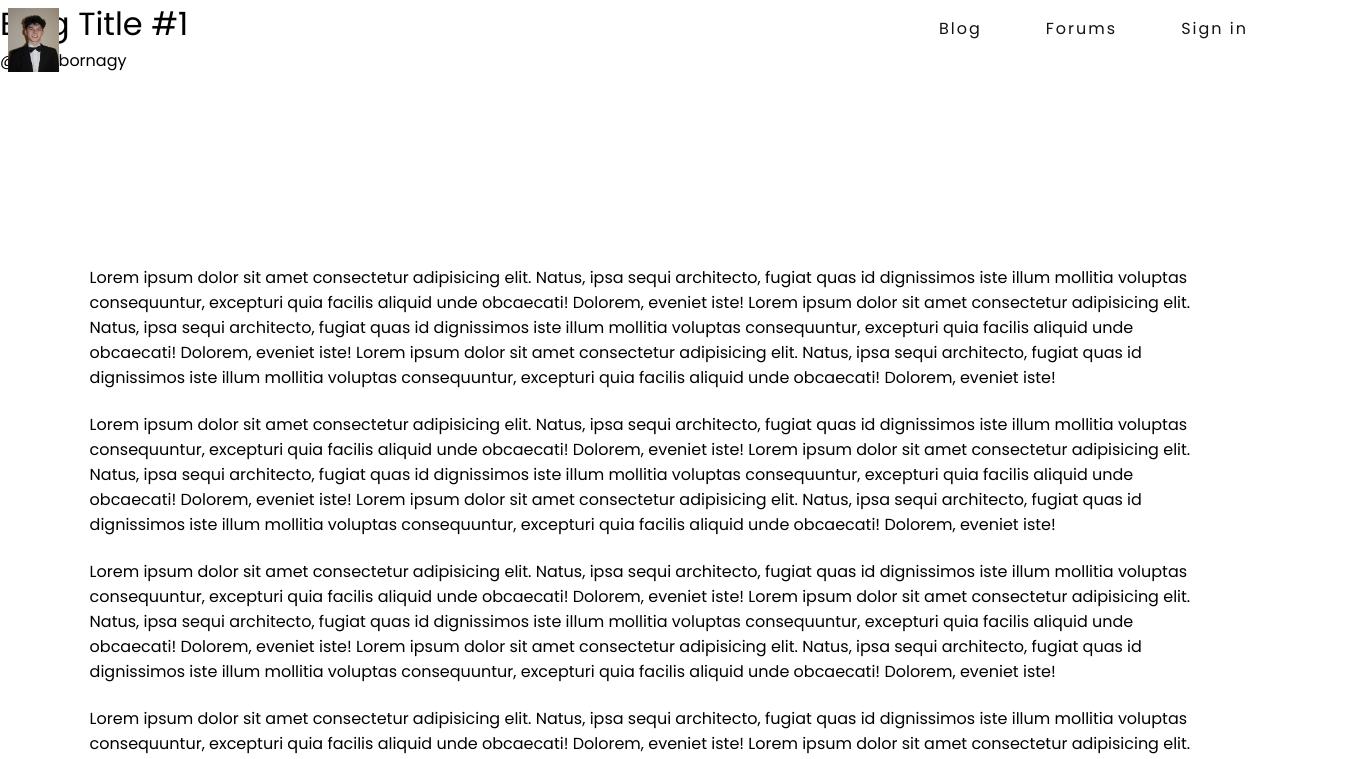
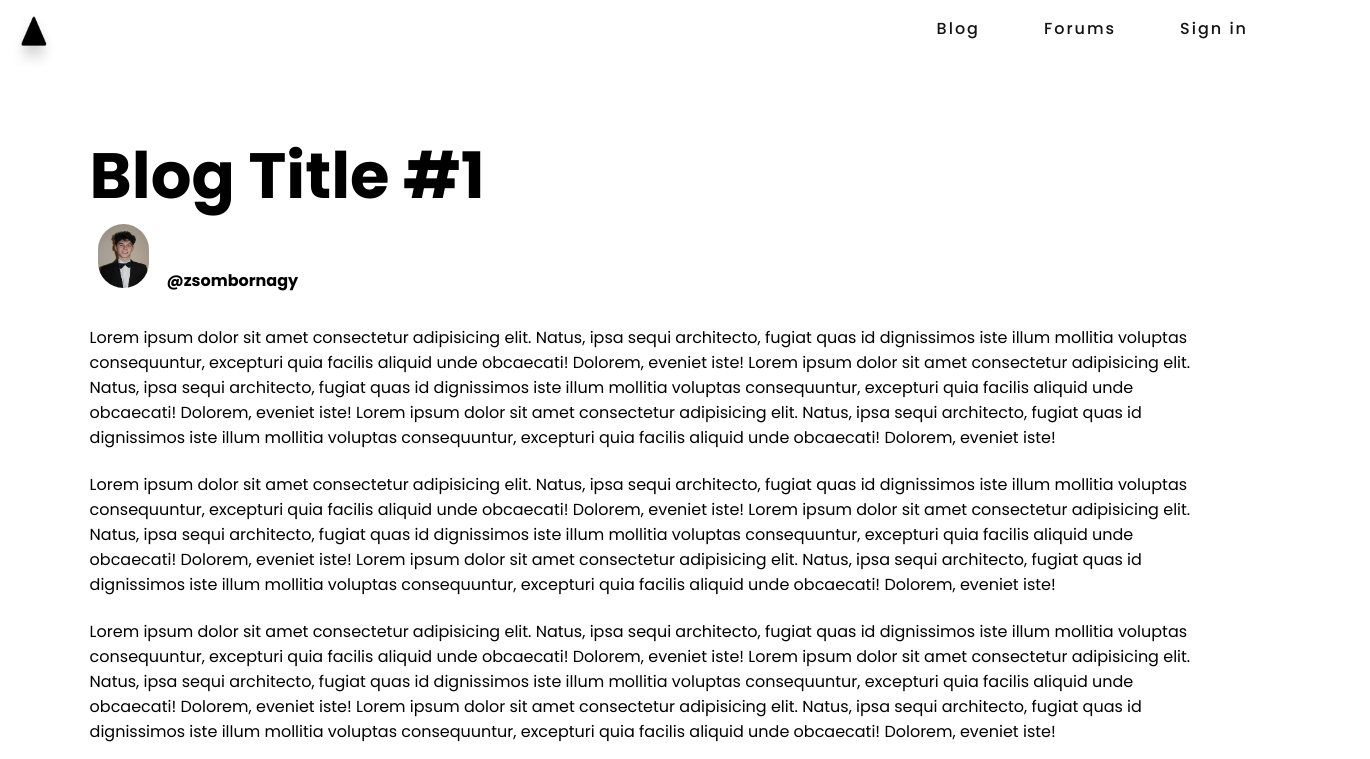
Before and after one commit to zsombinagy/webpage-next-js, a Next.js app in the folder webpage-next-js/: page /blog in a window 1280 px wide. Shown: the top 759 px of the page, 1370 px wide, since content can reach past the window. Built offline with nearby package versions, Linux system fonts and the light colour scheme.

Commit message:
blog side add, and styles

```diff
--- a/webpage-next-js/pages/blog.tsx
+++ b/webpage-next-js/pages/blog.tsx
@@ -19,8 +19,8 @@ const blog: NextPage = () => {
                     </div>
                     <div className={styles.author}>
                         <img src="/profile.png" alt="profile" />
-                        <h4>@zsombornagy</h4>
                     </div>
+                    <h4>@zsombornagy</h4>
                     <div className={styles.text}>
                         <p className={styles.paragraph}>
                             Lorem ipsum dolor sit amet consectetur adipisicing elit. Natus, ipsa sequi architecto, fugiat quas id dignissimos iste illum mollitia voluptas consequuntur, excepturi quia facilis aliquid unde obcaecati! Dolorem, eveniet iste!
--- a/webpage-next-js/styles/Home.module.sass
+++ b/webpage-next-js/styles/Home.module.sass
@@ -2,6 +2,7 @@
   position: relative
   margin: 0
   padding: 0
+
 
   .navbar
     display: flex
@@ -23,10 +24,12 @@
     font-size: 0.5rem
     z-index: 99
     color: #fff
+
     h1
       padding: 1rem 2rem
       letter-spacing: 2px
       cursor: pointer
+      font-weight: 400
       &:hover
         opacity: 0.6
         transition: all 0.35s
@@ -60,6 +63,7 @@
   text-align: left
   h1
     font-size: 3.5rem
+    font-weight: 400
     span
       font-weight: bold
       font-style: italic
@@ -82,6 +86,7 @@
   text-align: right
   h1
     font-size: 3.5rem
+    font-weight: 400
   button
     font-weight: 200
     margin:
--- a/webpage-next-js/styles/blog.module.sass
+++ b/webpage-next-js/styles/blog.module.sass
@@ -1,9 +1,11 @@
+@import url('https://fonts.googleapis.com/css2?family=Poppins:wght@400;500;700&display=swap')
+
+
 .page
   position: relative
   margin: 0
   padding: 0
   height: 100vh
-  font-weight: 500
 
   .navbar
     display: flex
@@ -29,15 +31,40 @@
       padding: 1rem 2rem
       letter-spacing: 2px
       cursor: pointer
+      font-weight: 500
       &:hover
         opacity: 0.6
         transition: all 0.35s
 
+.main
+  margin:
+    left: 7%
+  display: relative
+  width: 100%
+
+
+  .blog_title
+    margin:
+      top: 10%
+    font-size: 2rem
+    font-weight: 500 !important
+
+  img
+      position: absolute
+      margin:
+        top: 17.5%
+      border-radius: 30px
+  h4
+    position: absolute
+    margin:
+      left: 6%
+      top: 3.5%
+
+
 .text
   width: 86%
   margin:
-    left: 7%
-    top: 15%
+    top: 8%
   p
     margin:
       bottom: 2%
--- a/webpage-next-js/styles/globals.sass
+++ b/webpage-next-js/styles/globals.sass
@@ -2,6 +2,5 @@
 
 *
   font-family: 'Poppins', sans-serif
-  font-weight: 400
   margin: 0
   padding: 0
```
